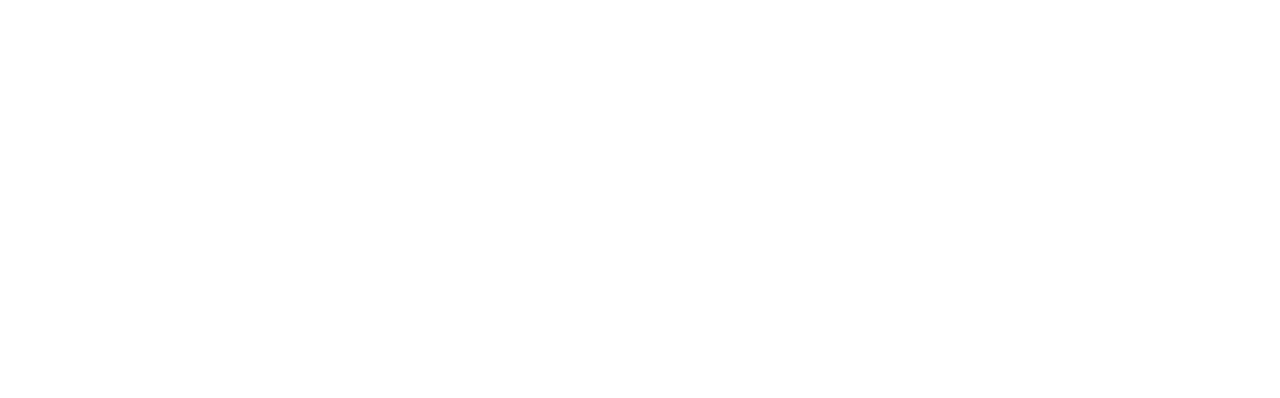
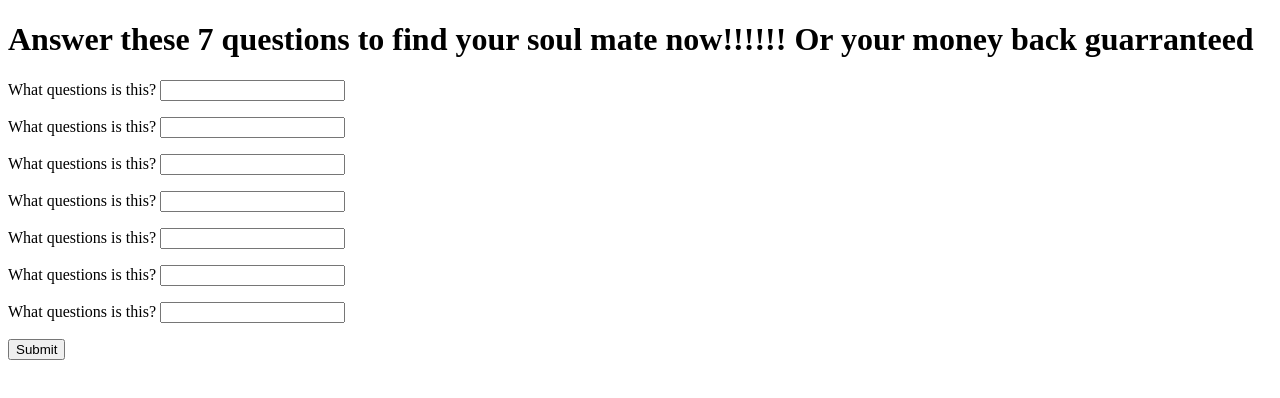
Before and after one commit to Bryantkrause/friendFindder, a website: page app/public/survey.html in a window 1280 px wide. Drawn offline with Linux system fonts and the light colour scheme.

```diff
--- a/app/public/survey.html
+++ b/app/public/survey.html
@@ -8,6 +8,42 @@
 </head>
 <body>
 
+    <H1>Answer these 7 questions to find your soul mate now!!!!!! Or your money back guarranteed</H1>
+<form>
+            <p>
+              <label for="name">What questions is this? </label>
+              <input type="text" name="name" id="Q1">
+            </p>
+            <p>
+                    <label for="name">What questions is this? </label>
+                    <input type="text" name="name" id="Q2">
+                  </p>
+                  <p>
+                        <label for="name">What questions is this? </label>
+                        <input type="text" name="name" id="Q3">
+                      </p>
+                      <p>
+                            <label for="name">What questions is this? </label>
+                            <input type="text" name="name" id="Q4">
+                          </p>
+                          <p>
+                                <label for="name">What questions is this? </label>
+                                <input type="text" name="name" id="Q5">
+                              </p>
+                              <p>
+                                    <label for="name">What questions is this? </label>
+                                    <input type="text" name="name" id="Q6">
+                                  </p>
+                                  <p>
+                                        <label for="name">What questions is this? </label>
+                                        <input type="text" name="name" id="Q7">
+                                      </p>
+
+            <p>
+              <button id="submit">Submit</button>
+            </p>
+          </form>
+
 
 
 </body>
```
Also changed, not shown: app/data/index.js (+25 -0 lines), app/public/home.html (+14 -0 lines), routes/apiRoutes.js (+5 -7 lines).
